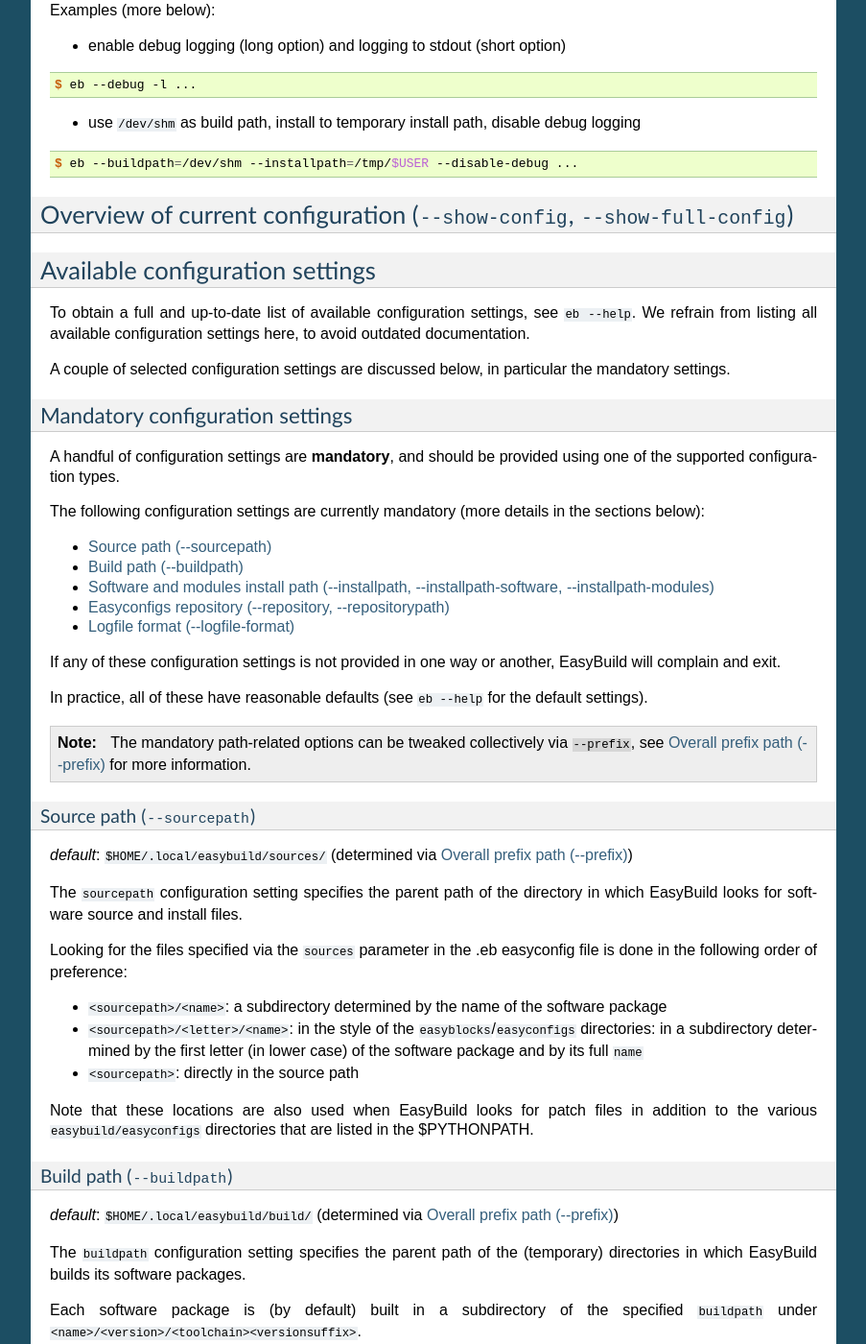
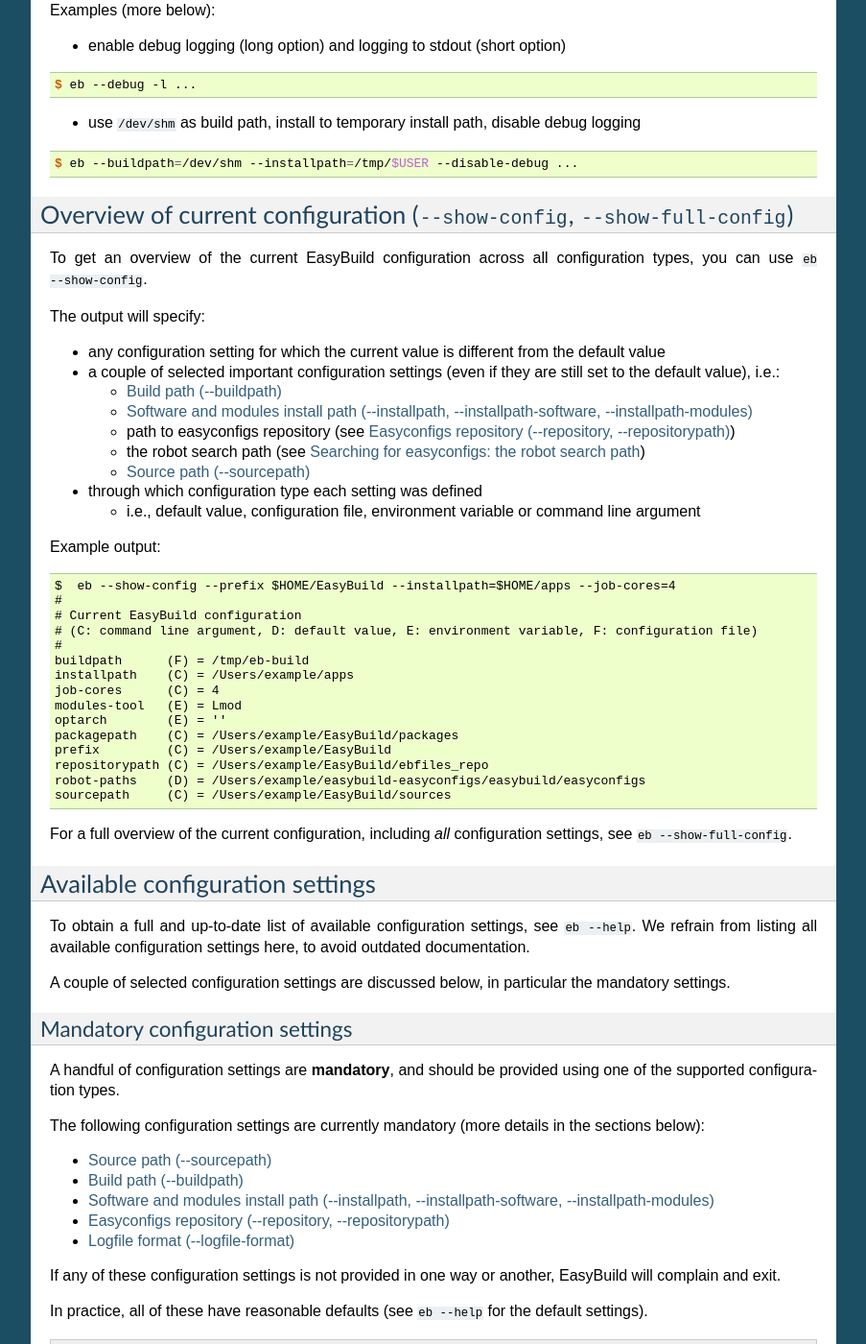
Before and after one commit to easybuilders/easybuild, a Sphinx documentation site: the page built from docs/Configuration.rst, in a window 1280 px wide and 1400 px high, scrolled down 4562 px. Shown: the whole window at 96% size, without its empty margins (198-1101 px from the left). Built offline with Sphinx 7.4.7, drawn with Linux system fonts in a browser that asks for light colours.

Commit message:
complete --show-config setting

```diff
--- a/docs/Configuration.rst
+++ b/docs/Configuration.rst
@@ -291,6 +291,45 @@
 
 Overview of current configuration (``--show-config``, ``--show-full-config``)
 -----------------------------------------------------------------------------
+
+To get an overview of the current EasyBuild configuration across all configuration types,
+you can use ``eb --show-config``.
+
+The output will specify:
+
+* any configuration setting for which the current value is different from the default value
+* a couple of selected important configuration settings (even if they are still set to the default value), i.e.:
+
+  * :ref:`buildpath`
+  * :ref:`installpath`
+  * path to easyconfigs repository (see :ref:`easyconfigs_repo`)
+  * the robot search path (see :ref:`robot_search_path`)
+  * :ref:`sourcepath`
+
+* through which configuration type each setting was defined
+
+  * i.e., default value, configuration file, environment variable or command line argument
+
+Example output::
+
+    $  eb --show-config --prefix $HOME/EasyBuild --installpath=$HOME/apps --job-cores=4
+    #
+    # Current EasyBuild configuration
+    # (C: command line argument, D: default value, E: environment variable, F: configuration file)
+    #
+    buildpath      (F) = /tmp/eb-build
+    installpath    (C) = /Users/example/apps
+    job-cores      (C) = 4
+    modules-tool   (E) = Lmod
+    optarch        (E) = ''
+    packagepath    (C) = /Users/example/EasyBuild/packages
+    prefix         (C) = /Users/example/EasyBuild
+    repositorypath (C) = /Users/example/EasyBuild/ebfiles_repo
+    robot-paths    (D) = /Users/example/easybuild-easyconfigs/easybuild/easyconfigs
+    sourcepath     (C) = /Users/example/EasyBuild/sources
+
+For a full overview of the current configuration, including *all* configuration settings,
+see ``eb --show-full-config``.
 
 .. _configuration_available_settings:
 
```
